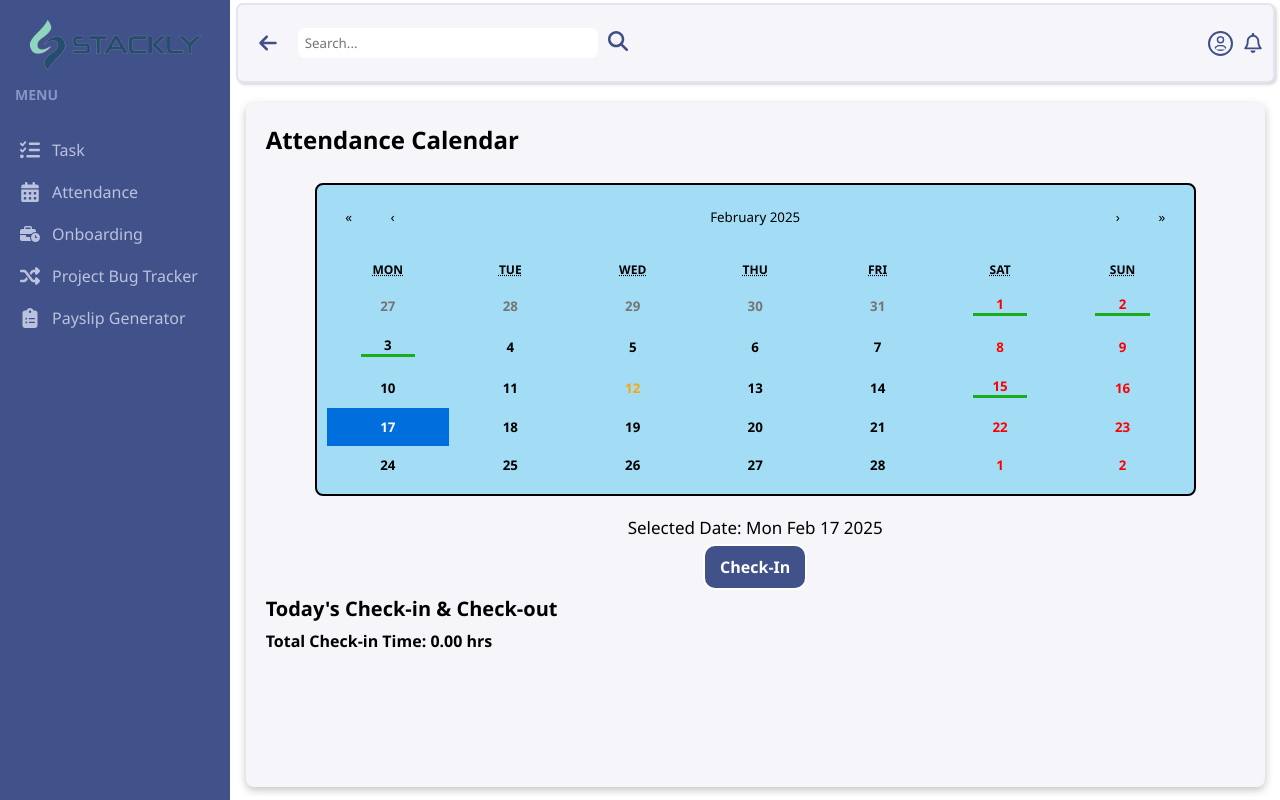
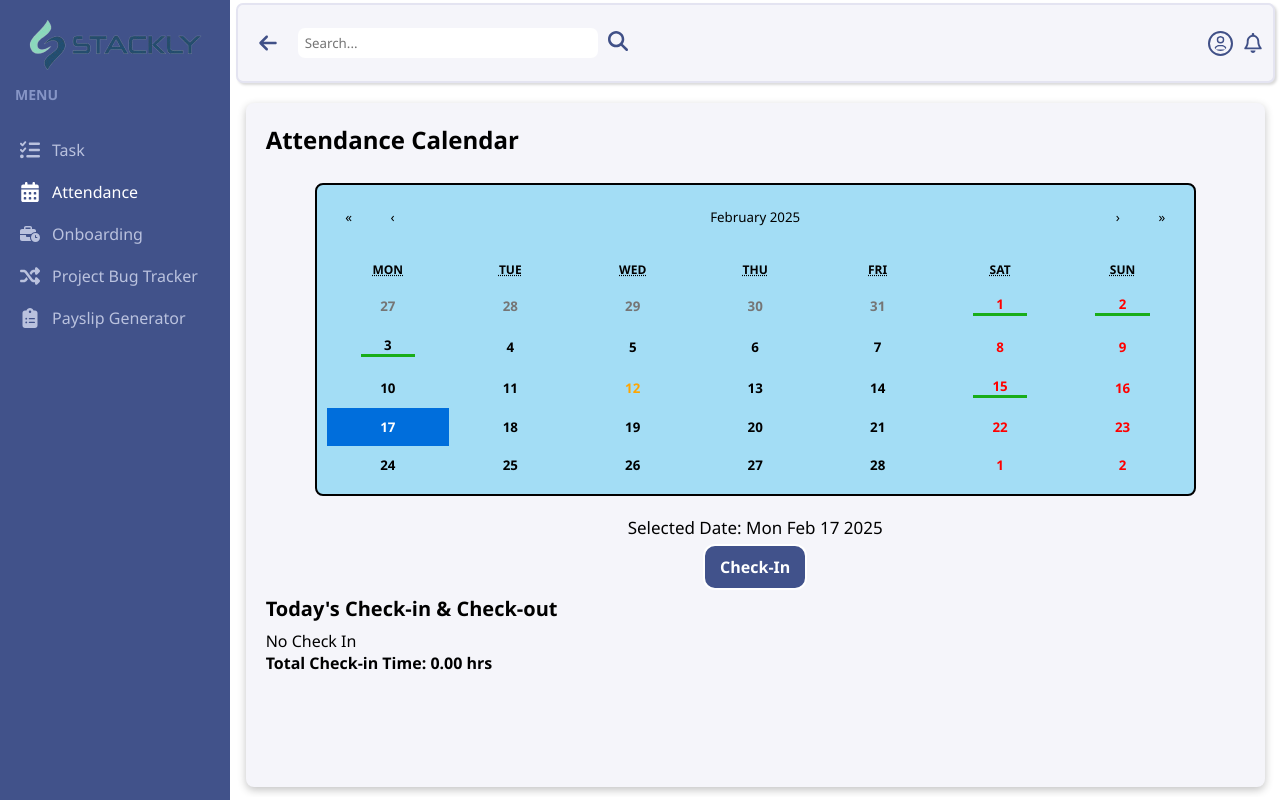
Before and after one commit to LivinkumarS/ERP-Project, a React (Vite) app: page / in a window 1280 px wide. Both pictures are taken after a click on the element "Attendance". Built offline with nearby package versions, Linux system fonts and the light colour scheme.

Commit message:
UpdatedAttendance(CheckIn, CheckOut Time Updation)

```diff
--- a/src/App.jsx
+++ b/src/App.jsx
@@ -10,7 +10,7 @@ function App() {
 
   return (
     <div className="ERC">
-      <Dashboard expanded={expanded} setCurrentPage={setCurrentPage}/>
+      <Dashboard expanded={expanded} currentPage={currentPage} setCurrentPage={setCurrentPage}/>
       <Body expanded={expanded} setexpanded={setexpanded} currentPage={currentPage}  />
     </div>
   );
--- a/src/attendance.jsx
+++ b/src/attendance.jsx
@@ -111,7 +111,9 @@ export default function Attendance() {
   // Detect window close and perform checkout
   useEffect(() => {
     const handleUnload = () => {
-      checkoutUser();
+      if (isCheckedIn) {
+        handleCheckInOut();
+      }
     };
 
     window.addEventListener("beforeunload", handleUnload);
@@ -120,37 +122,10 @@ export default function Attendance() {
       window.removeEventListener("beforeunload", handleUnload);
     };
   }, [isCheckedIn, checkInOutTimes]);
+
   // Auto-checkout at midnight
-  useEffect(() => {
-    const now = new Date();
-    const midnight = new Date();
-    midnight.setHours(24, 0, 0, 0); // Set to next midnight
 
-    const timeUntilMidnight = midnight - now; // Time left until midnight
-
-    const resetTimeout = setTimeout(() => {
-      checkoutUser();
-
-      // Reset daily data after 5 seconds
-      setTimeout(() => {
-        setCheckInOutTimes([]);
-        setTotalCheckInTime(0);
-      }, 5000);
-
-      // Schedule the next midnight reset
-      const dailyReset = setInterval(() => {
-        checkoutUser();
-        setTimeout(() => {
-          setCheckInOutTimes([]);
-          setTotalCheckInTime(0);
-        }, 5000);
-      }, 86400000);
-
-      return () => clearInterval(dailyReset);
-    }, timeUntilMidnight);
-
-    return () => clearTimeout(resetTimeout);
-  }, [isCheckedIn, checkInOutTimes]);
+  // yet to code
 
   const handleCheckInOut = () => {
     const now = new Date();
@@ -168,10 +143,13 @@ export default function Attendance() {
       setApiData((prev) => {
         return {
           ...prev,
-          [currentDateString]: [
-            updatedTimes,
-            prev[currentDateString]?.[1] || 0,
-          ], // Preserve previous total time
+          dateData: {
+            ...prev.dateData,
+            [currentDateString]: [
+              updatedTimes,
+              prev.dateData[currentDateString]?.[1] || 0,
+            ],
+          },
         };
       });
 
@@ -184,6 +162,13 @@ export default function Attendance() {
       }
 
       setTotalCheckInTime(totalActiveTime);
+
+      setApiData((prev) => {
+        const updatedDateString = prev;
+        updatedDateString.dateData[currentDateString][1] = totalActiveTime;
+
+        return updatedDateString;
+      });
 
       setIsCheckedIn(!isCheckedIn);
       return updatedTimes;
@@ -254,7 +239,7 @@ export default function Attendance() {
       {/* Display Check-in & Check-out Times */}
       <div className="checkin-times">
         <p className="today-in-out">Today's Check-in & Check-out</p>
-        {checkInOutTimes ? (
+        {checkInOutTimes.length != 0 ? (
           checkInOutTimes.map((time, index) => (
             <p className="display-time" key={index}>
               {index % 2 === 0 ? "Check-in" : "Check-out"}:{" "}
--- a/src/dashboard.css
+++ b/src/dashboard.css
@@ -72,3 +72,10 @@
     nav.hovered:hover p{
         color: white;
     }
+    nav.activeNav .logo{
+        fill: white;
+    }
+
+    nav.activeNav p{
+        color: white;
+    }
--- a/src/dashboard.jsx
+++ b/src/dashboard.jsx
@@ -2,7 +2,7 @@
 import React, { useState, useEffect } from 'react';
 import "./dashboard.css";
 
-export default function Dashboard({expanded, setCurrentPage}) {
+export default function Dashboard({expanded, setCurrentPage, currentPage}) {
   return (
     <div className={`dashboard-container ${expanded ? "dashboard-short":""}`}>
       <div className="sitelogo">
@@ -12,23 +12,23 @@ export default function Dashboard({expanded, setCurrentPage}) {
       {!expanded && <nav className='menu-name'>MENU</nav>}
       <div className="menu">
 
-        <nav className='hovered' onClick={()=>{setCurrentPage('task')}}>
+        <nav className={`hovered ${currentPage==='task' && 'activeNav'}`} onClick={()=>{setCurrentPage('task')}}>
             <svg className='task logo' xmlns="http://www.w3.org/2000/svg" viewBox="0 0 512 512"><path d="M152.1 38.2c9.9 8.9 10.7 24 1.8 33.9l-72 80c-4.4 4.9-10.6 7.8-17.2 7.9s-12.9-2.4-17.6-7L7 113C-2.3 103.6-2.3 88.4 7 79s24.6-9.4 33.9 0l22.1 22.1 55.1-61.2c8.9-9.9 24-10.7 33.9-1.8zm0 160c9.9 8.9 10.7 24 1.8 33.9l-72 80c-4.4 4.9-10.6 7.8-17.2 7.9s-12.9-2.4-17.6-7L7 273c-9.4-9.4-9.4-24.6 0-33.9s24.6-9.4 33.9 0l22.1 22.1 55.1-61.2c8.9-9.9 24-10.7 33.9-1.8zM224 96c0-17.7 14.3-32 32-32l224 0c17.7 0 32 14.3 32 32s-14.3 32-32 32l-224 0c-17.7 0-32-14.3-32-32zm0 160c0-17.7 14.3-32 32-32l224 0c17.7 0 32 14.3 32 32s-14.3 32-32 32l-224 0c-17.7 0-32-14.3-32-32zM160 416c0-17.7 14.3-32 32-32l288 0c17.7 0 32 14.3 32 32s-14.3 32-32 32l-288 0c-17.7 0-32-14.3-32-32zM48 368a48 48 0 1 1 0 96 48 48 0 1 1 0-96z"/></svg>
             {!expanded && <p id='task'>Task</p>}
         </nav>
-        <nav className='hovered' onClick={()=>{setCurrentPage('attendance')}}>
+        <nav className={`hovered ${currentPage==='attendance' && 'activeNav'}`} onClick={()=>{setCurrentPage('attendance')}}>
             <svg className='task logo' xmlns="http://www.w3.org/2000/svg" viewBox="0 0 448 512"><path d="M128 0c17.7 0 32 14.3 32 32l0 32 128 0 0-32c0-17.7 14.3-32 32-32s32 14.3 32 32l0 32 48 0c26.5 0 48 21.5 48 48l0 48L0 160l0-48C0 85.5 21.5 64 48 64l48 0 0-32c0-17.7 14.3-32 32-32zM0 192l448 0 0 272c0 26.5-21.5 48-48 48L48 512c-26.5 0-48-21.5-48-48L0 192zm64 80l0 32c0 8.8 7.2 16 16 16l32 0c8.8 0 16-7.2 16-16l0-32c0-8.8-7.2-16-16-16l-32 0c-8.8 0-16 7.2-16 16zm128 0l0 32c0 8.8 7.2 16 16 16l32 0c8.8 0 16-7.2 16-16l0-32c0-8.8-7.2-16-16-16l-32 0c-8.8 0-16 7.2-16 16zm144-16c-8.8 0-16 7.2-16 16l0 32c0 8.8 7.2 16 16 16l32 0c8.8 0 16-7.2 16-16l0-32c0-8.8-7.2-16-16-16l-32 0zM64 400l0 32c0 8.8 7.2 16 16 16l32 0c8.8 0 16-7.2 16-16l0-32c0-8.8-7.2-16-16-16l-32 0c-8.8 0-16 7.2-16 16zm144-16c-8.8 0-16 7.2-16 16l0 32c0 8.8 7.2 16 16 16l32 0c8.8 0 16-7.2 16-16l0-32c0-8.8-7.2-16-16-16l-32 0zm112 16l0 32c0 8.8 7.2 16 16 16l32 0c8.8 0 16-7.2 16-16l0-32c0-8.8-7.2-16-16-16l-32 0c-8.8 0-16 7.2-16 16z"/></svg>
             {!expanded && <p>Attendance</p>}
         </nav>
-        <nav className='hovered' onClick={()=>{setCurrentPage('onboarding')}}>
+        <nav className={`hovered ${currentPage==='onboarding' && 'activeNav'}`} onClick={()=>{setCurrentPage('onboarding')}}>
             <svg className='task logo' xmlns="http://www.w3.org/2000/svg" viewBox="0 0 640 512"><path d="M184 48l144 0c4.4 0 8 3.6 8 8l0 40L176 96l0-40c0-4.4 3.6-8 8-8zm-56 8l0 40L64 96C28.7 96 0 124.7 0 160l0 96 192 0 160 0 8.2 0c32.3-39.1 81.1-64 135.8-64c5.4 0 10.7 .2 16 .7l0-32.7c0-35.3-28.7-64-64-64l-64 0 0-40c0-30.9-25.1-56-56-56L184 0c-30.9 0-56 25.1-56 56zM320 352l-96 0c-17.7 0-32-14.3-32-32l0-32L0 288 0 416c0 35.3 28.7 64 64 64l296.2 0C335.1 449.6 320 410.5 320 368c0-5.4 .2-10.7 .7-16l-.7 0zm320 16a144 144 0 1 0 -288 0 144 144 0 1 0 288 0zM496 288c8.8 0 16 7.2 16 16l0 48 32 0c8.8 0 16 7.2 16 16s-7.2 16-16 16l-48 0c-8.8 0-16-7.2-16-16l0-64c0-8.8 7.2-16 16-16z"/></svg>
             {!expanded && <p>Onboarding</p>}
         </nav>
-        <nav className='hovered' onClick={()=>{setCurrentPage('project')}}>
+        <nav className={`hovered ${currentPage==='project' && 'activeNav'}`} onClick={()=>{setCurrentPage('project')}}>
             <svg className='task logo' xmlns="http://www.w3.org/2000/svg" viewBox="0 0 512 512"><path d="M403.8 34.4c12-5 25.7-2.2 34.9 6.9l64 64c6 6 9.4 14.1 9.4 22.6s-3.4 16.6-9.4 22.6l-64 64c-9.2 9.2-22.9 11.9-34.9 6.9s-19.8-16.6-19.8-29.6l0-32-32 0c-10.1 0-19.6 4.7-25.6 12.8L284 229.3 244 176l31.2-41.6C293.3 110.2 321.8 96 352 96l32 0 0-32c0-12.9 7.8-24.6 19.8-29.6zM164 282.7L204 336l-31.2 41.6C154.7 401.8 126.2 416 96 416l-64 0c-17.7 0-32-14.3-32-32s14.3-32 32-32l64 0c10.1 0 19.6-4.7 25.6-12.8L164 282.7zm274.6 188c-9.2 9.2-22.9 11.9-34.9 6.9s-19.8-16.6-19.8-29.6l0-32-32 0c-30.2 0-58.7-14.2-76.8-38.4L121.6 172.8c-6-8.1-15.5-12.8-25.6-12.8l-64 0c-17.7 0-32-14.3-32-32s14.3-32 32-32l64 0c30.2 0 58.7 14.2 76.8 38.4L326.4 339.2c6 8.1 15.5 12.8 25.6 12.8l32 0 0-32c0-12.9 7.8-24.6 19.8-29.6s25.7-2.2 34.9 6.9l64 64c6 6 9.4 14.1 9.4 22.6s-3.4 16.6-9.4 22.6l-64 64z"/></svg>
             {!expanded && <p>Project Bug Tracker </p>}
         </nav>
-        <nav className='hovered' onClick={()=>{setCurrentPage('payslip')}}>
+        <nav className={`hovered ${currentPage==='payslip' && 'activeNav'}`} onClick={()=>{setCurrentPage('payslip')}}>
             <svg className='task logo' xmlns="http://www.w3.org/2000/svg" viewBox="0 0 384 512"><path d="M192 0c-41.8 0-77.4 26.7-90.5 64L64 64C28.7 64 0 92.7 0 128L0 448c0 35.3 28.7 64 64 64l256 0c35.3 0 64-28.7 64-64l0-320c0-35.3-28.7-64-64-64l-37.5 0C269.4 26.7 233.8 0 192 0zm0 64a32 32 0 1 1 0 64 32 32 0 1 1 0-64zM72 272a24 24 0 1 1 48 0 24 24 0 1 1 -48 0zm104-16l128 0c8.8 0 16 7.2 16 16s-7.2 16-16 16l-128 0c-8.8 0-16-7.2-16-16s7.2-16 16-16zM72 368a24 24 0 1 1 48 0 24 24 0 1 1 -48 0zm88 0c0-8.8 7.2-16 16-16l128 0c8.8 0 16 7.2 16 16s-7.2 16-16 16l-128 0c-8.8 0-16-7.2-16-16z"/></svg>
             {!expanded && <p>Payslip Generator</p>}
         </nav>
```
Also changed, not shown: notes.txt.
